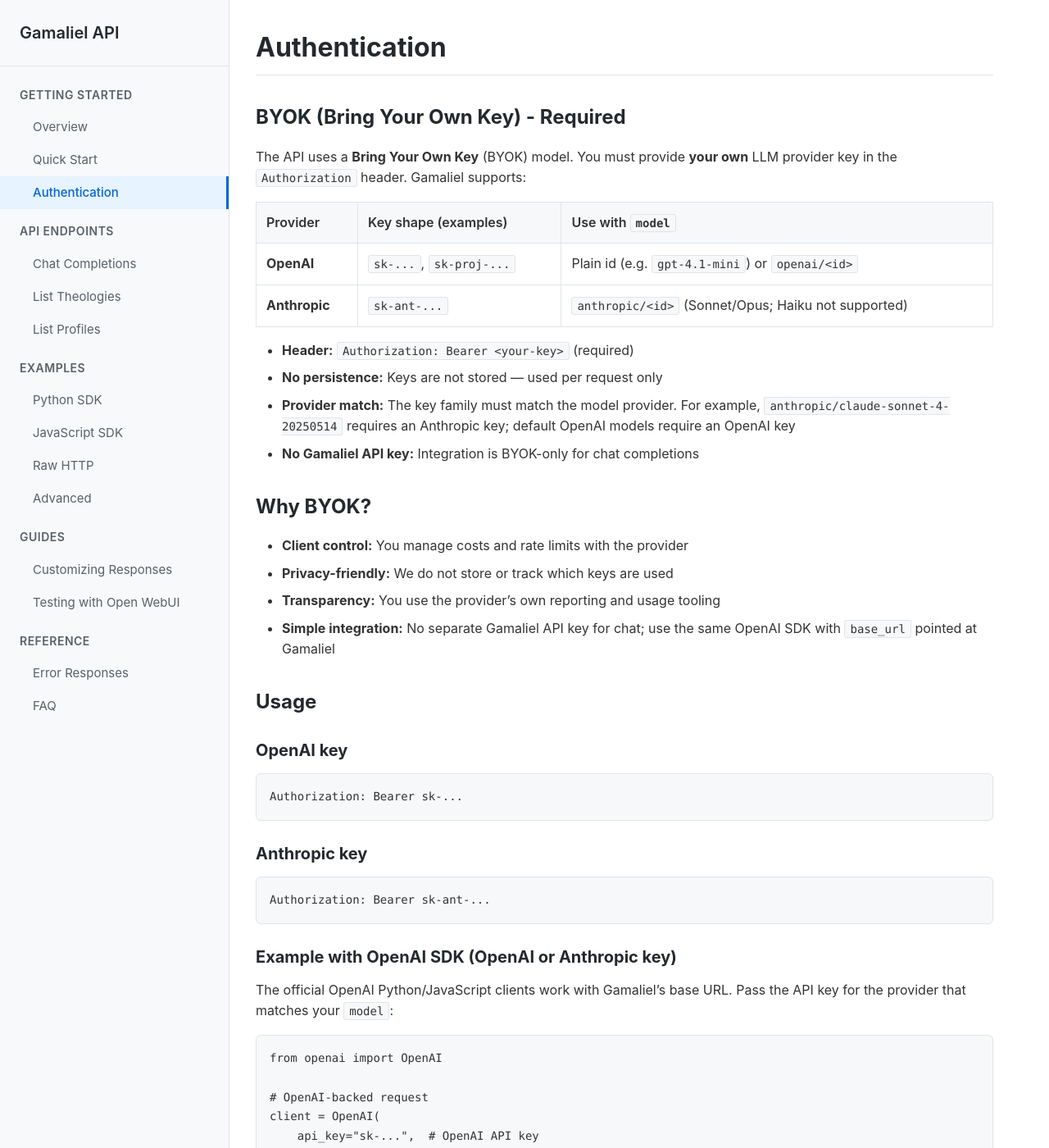
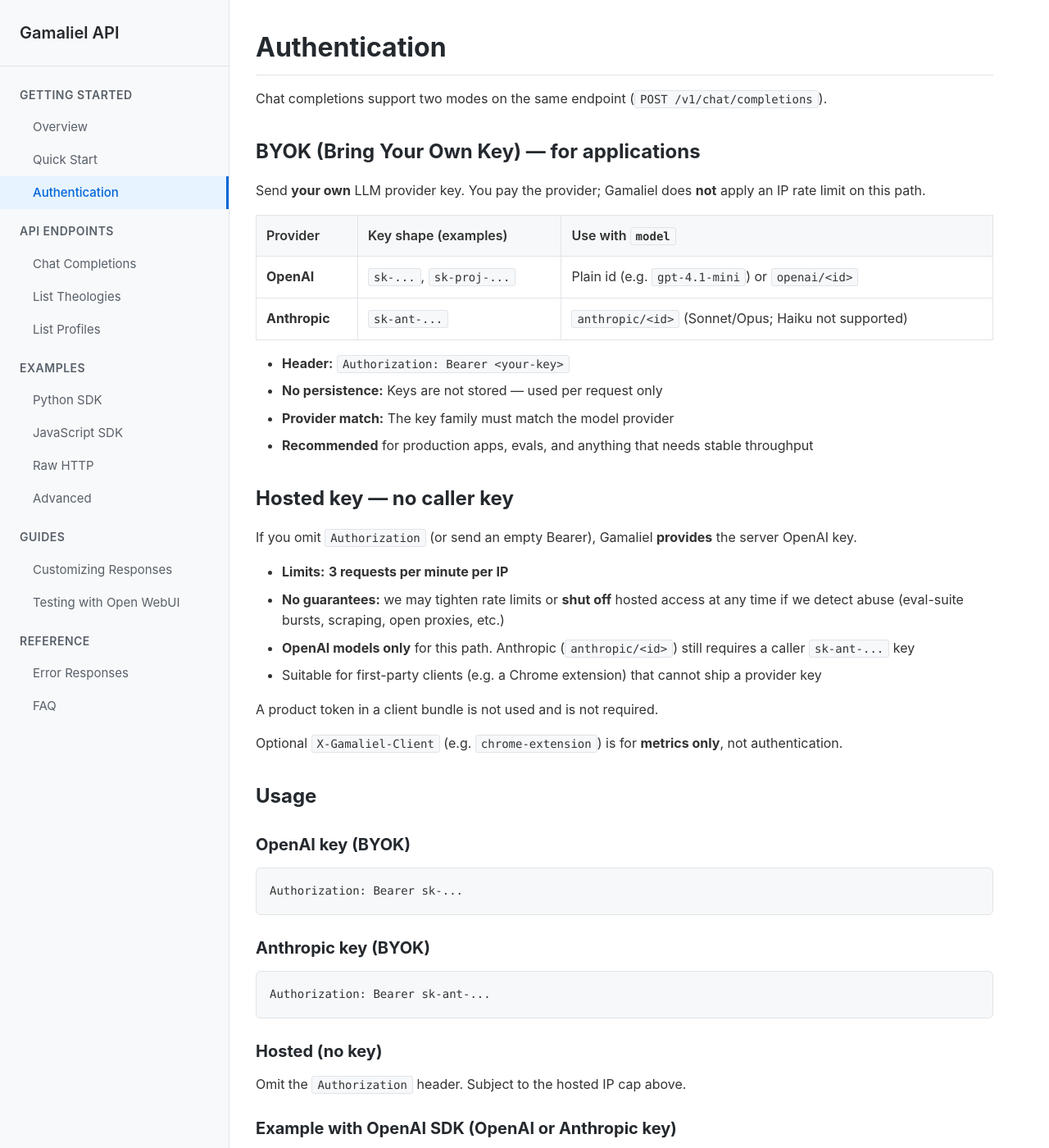
Before and after one commit to gamaliel-ai/gamaliel-api, a Jekyll site: the page built from docs/authentication.md, in a window 1280 px wide and 1400 px high. Shown: the whole window at 82% size. Built offline with Jekyll 4.4.1, drawn with Linux system fonts in a browser that asks for light colours; our own code applies the rules of GitHub Pages for plain Markdown files; some of the changed text lies outside the part shown.

Commit message:
docs: hosted key when Authorization is omitted (3/min/IP)
Document BYOK for applications versus a limited hosted OpenAI key with no guarantees.

````diff
--- a/docs/authentication.md
+++ b/docs/authentication.md
@@ -1,39 +1,51 @@
 # Authentication
 
-## BYOK (Bring Your Own Key) - Required
+Chat completions support two modes on the same endpoint (`POST /v1/chat/completions`).
 
-The API uses a **Bring Your Own Key** (BYOK) model. You must provide **your own** LLM provider key in the `Authorization` header. Gamaliel supports:
+## BYOK (Bring Your Own Key) — for applications
+
+Send **your own** LLM provider key. You pay the provider; Gamaliel does **not** apply an IP rate limit on this path.
 
 | Provider   | Key shape (examples)     | Use with `model` |
 |------------|----------------------------|------------------|
 | **OpenAI** | `sk-...`, `sk-proj-...`    | Plain id (e.g. `gpt-4.1-mini`) or `openai/<id>` |
 | **Anthropic** | `sk-ant-...`            | `anthropic/<id>` (Sonnet/Opus; Haiku not supported) |
 
-- **Header:** `Authorization: Bearer <your-key>` (required)
+- **Header:** `Authorization: Bearer <your-key>`
 - **No persistence:** Keys are not stored — used per request only
-- **Provider match:** The key family must match the model provider. For example, `anthropic/claude-sonnet-4-20250514` requires an Anthropic key; default OpenAI models require an OpenAI key
-- **No Gamaliel API key:** Integration is BYOK-only for chat completions
+- **Provider match:** The key family must match the model provider
+- **Recommended** for production apps, evals, and anything that needs stable throughput
 
-## Why BYOK?
+## Hosted key — no caller key
 
-- **Client control:** You manage costs and rate limits with the provider
-- **Privacy-friendly:** We do not store or track which keys are used
-- **Transparency:** You use the provider’s own reporting and usage tooling
-- **Simple integration:** No separate Gamaliel API key for chat; use the same OpenAI SDK with `base_url` pointed at Gamaliel
+If you omit `Authorization` (or send an empty Bearer), Gamaliel **provides** the server OpenAI key.
+
+- **Limits:** **3 requests per minute per IP**
+- **No guarantees:** we may tighten rate limits or **shut off** hosted access at any time if we detect abuse (eval-suite bursts, scraping, open proxies, etc.)
+- **OpenAI models only** for this path. Anthropic (`anthropic/<id>`) still requires a caller `sk-ant-...` key
+- Suitable for first-party clients (e.g. a Chrome extension) that cannot ship a provider key
+
+A product token in a client bundle is not used and is not required.
+
+Optional `X-Gamaliel-Client` (e.g. `chrome-extension`) is for **metrics only**, not authentication.
 
 ## Usage
 
-### OpenAI key
+### OpenAI key (BYOK)
 
 ```http
 Authorization: Bearer sk-...
 ```
 
-### Anthropic key
+### Anthropic key (BYOK)
 
 ```http
 Authorization: Bearer sk-ant-...
 ```
+
+### Hosted (no key)
+
+Omit the `Authorization` header. Subject to the hosted IP cap above.
 
 ### Example with OpenAI SDK (OpenAI or Anthropic key)
 
@@ -65,7 +77,7 @@
 response = requests.post(
     'https://api.gamaliel.ai/v1/chat/completions',
     headers={
-        'Authorization': 'Bearer sk-ant-...'  # or OpenAI sk-...
+        'Authorization': 'Bearer sk-ant-...'  # or OpenAI sk-...; omit for hosted
     },
     json={...}
 )
@@ -73,4 +85,4 @@
 
 ## Error Responses
 
-Missing/invalid headers, wrong key shape, or **key provider does not match `model`** yield `401 Unauthorized` with an OpenAI-style error body. See [Error Responses](errors.md) for details.
+Present but invalid headers, wrong key shape, or **key provider does not match `model`** yield `401 Unauthorized` with an OpenAI-style error body. Hosted IP caps yield `429` with `code: rate_limit_exceeded`. See [Error Responses](errors.md) for details.
````
Also changed, not shown: docs/endpoints/chat-completions.md (+1 -1 lines), docs/errors.md (+17 -13 lines), docs/examples/quick-start.md (+1 -1 lines), docs/examples/raw-http.md (+1 -1 lines), docs/index.md (+7 -7 lines), llms.txt (+7 -4 lines), README.md.
